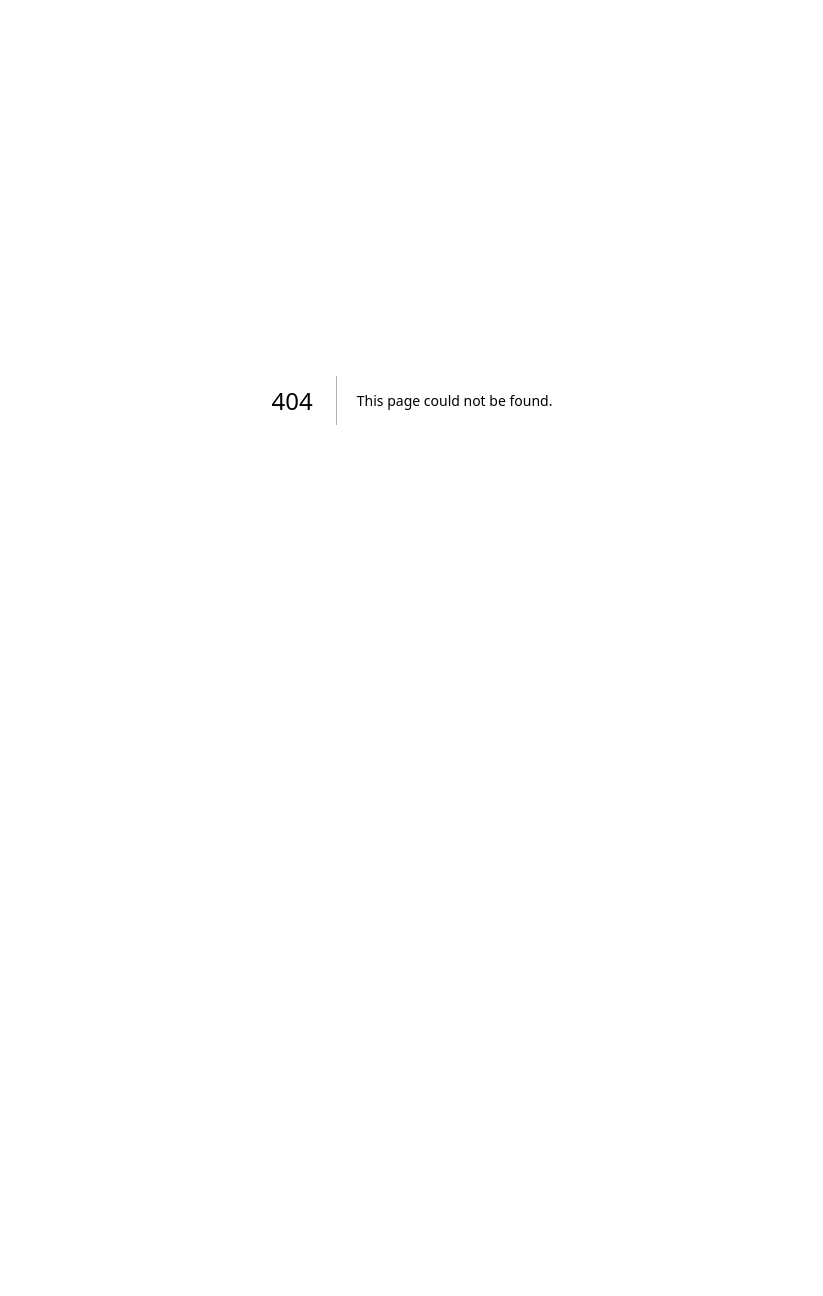
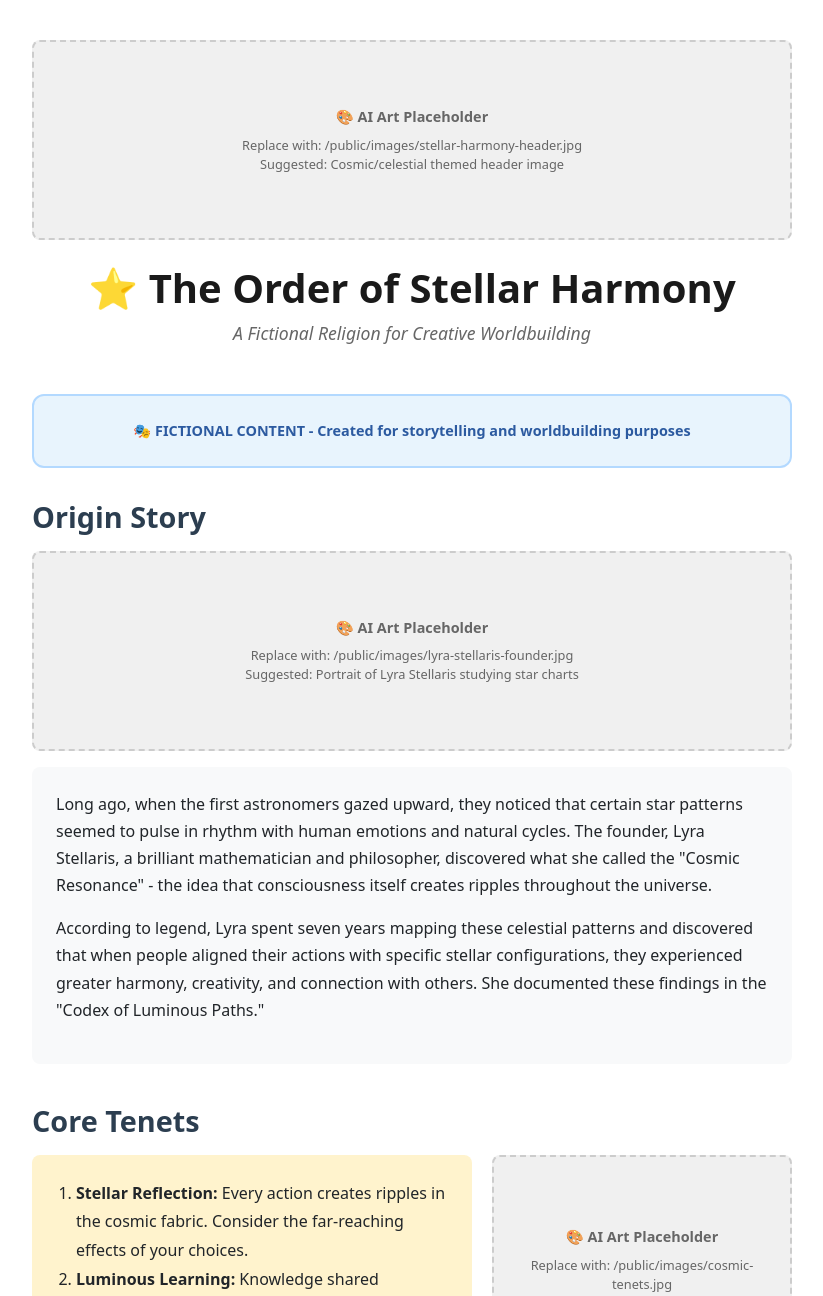
Before and after one commit to IsaacRay/ray-hefner, a Next.js app: page /religion in a window 1280 px wide. Before the commit this address had no page. Shown: the top 1296 px of the page, without its empty margins (228-1051 px from the left). Before the commit the page ends 800 px from the top, so only its background shows below. Built offline with nearby package versions, Linux system fonts and the light colour scheme.

Commit message:
experiment

```diff
--- /dev/null
+++ b/src/app/religion/page.js
@@ -0,0 +1,183 @@
+"use client";
+import Link from 'next/link';
+
+export default function ReligionPage() {
+  const containerStyle = {
+    maxWidth: '800px',
+    margin: '0 auto',
+    padding: '40px 20px',
+    fontFamily: 'system-ui, -apple-system, sans-serif'
+  };
+
+  const imagePlaceholder = {
+    width: '100%',
+    minHeight: '200px',
+    backgroundColor: '#f0f0f0',
+    border: '2px dashed #ccc',
+    borderRadius: '8px',
+    display: 'flex',
+    alignItems: 'center',
+    justifyContent: 'center',
+    fontSize: '0.9rem',
+    color: '#666',
+    textAlign: 'center',
+    padding: '20px',
+    marginBottom: '16px'
+  };
+
+  return (
+    <div style={containerStyle}>
+      <header style={{ textAlign: 'center', marginBottom: '48px' }}>
+        {/* Header Image Placeholder */}
+        <div style={imagePlaceholder}>
+          <div>
+            <p style={{ margin: '0 0 8px 0', fontWeight: 'bold' }}>🎨 AI Art Placeholder</p>
+            <p style={{ margin: 0, fontSize: '0.8rem' }}>
+              Replace with: /public/images/stellar-harmony-header.jpg<br/>
+              Suggested: Cosmic/celestial themed header image
+            </p>
+          </div>
+        </div>
+
+        <h1 style={{ fontSize: '2.5rem', fontWeight: '700', color: '#1a1a1a', marginTop: '24px' }}>
+          ⭐ The Order of Stellar Harmony
+        </h1>
+        <p style={{ fontSize: '1.1rem', color: '#666', fontStyle: 'italic' }}>
+          A Fictional Religion for Creative Worldbuilding
+        </p>
+      </header>
+
+      <div style={{
+        backgroundColor: '#e8f4fd',
+        padding: '24px',
+        borderRadius: '12px',
+        marginBottom: '32px',
+        border: '2px solid #b3d9ff'
+      }}>
+        <p style={{ fontSize: '0.9rem', color: '#2c5aa0', margin: 0, textAlign: 'center', fontWeight: '600' }}>
+          🎭 FICTIONAL CONTENT - Created for storytelling and worldbuilding purposes
+        </p>
+      </div>
+
+      <section style={{ marginBottom: '40px' }}>
+        <h2 style={{ fontSize: '1.8rem', fontWeight: '600', color: '#2c3e50', marginBottom: '16px' }}>
+          Origin Story
+        </h2>
+
+        {/* Origin Story Image Placeholder */}
+        <div style={imagePlaceholder}>
+          <div>
+            <p style={{ margin: '0 0 8px 0', fontWeight: 'bold' }}>🎨 AI Art Placeholder</p>
+            <p style={{ margin: 0, fontSize: '0.8rem' }}>
+              Replace with: /public/images/lyra-stellaris-founder.jpg<br/>
+              Suggested: Portrait of Lyra Stellaris studying star charts
+            </p>
+          </div>
+        </div>
+
+        <div style={{ backgroundColor: '#f8f9fa', padding: '24px', borderRadius: '8px', lineHeight: '1.7' }}>
+          <p>Long ago, when the first astronomers gazed upward, they noticed that certain star patterns seemed to pulse in rhythm with human emotions and natural cycles. The founder, Lyra Stellaris, a brilliant mathematician and philosopher, discovered what she called the "Cosmic Resonance" - the idea that consciousness itself creates ripples throughout the universe.</p>
+
+          <p>According to legend, Lyra spent seven years mapping these celestial patterns and discovered that when people aligned their actions with specific stellar configurations, they experienced greater harmony, creativity, and connection with others. She documented these findings in the "Codex of Luminous Paths."</p>
+        </div>
+      </section>
+
+      <section style={{ marginBottom: '40px' }}>
+        <h2 style={{ fontSize: '1.8rem', fontWeight: '600', color: '#2c3e50', marginBottom: '16px' }}>
+          Core Tenets
+        </h2>
+
+        <div style={{ display: 'grid', gridTemplateColumns: '1fr 300px', gap: '20px', alignItems: 'start' }}>
+          <div style={{ backgroundColor: '#fff3cd', padding: '24px', borderRadius: '8px' }}>
+            <ol style={{ lineHeight: '1.8', paddingLeft: '20px' }}>
+              <li><strong>Stellar Reflection:</strong> Every action creates ripples in the cosmic fabric. Consider the far-reaching effects of your choices.</li>
+              <li><strong>Luminous Learning:</strong> Knowledge shared multiplies like starlight - the more you teach, the brighter the universe becomes.</li>
+              <li><strong>Orbital Balance:</strong> Just as planets maintain stable orbits, seek equilibrium between work, rest, relationships, and solitude.</li>
+              <li><strong>Constellation Community:</strong> Individual stars shine brighter when part of a constellation. Support others while maintaining your unique light.</li>
+              <li><strong>Cosmic Curiosity:</strong> Wonder and questioning are sacred. The universe rewards those who seek to understand its mysteries.</li>
+            </ol>
+          </div>
+
+          {/* Side Image Placeholder */}
+          <div style={{...imagePlaceholder, minHeight: '250px'}}>
+            <div>
+              <p style={{ margin: '0 0 8px 0', fontWeight: 'bold' }}>🎨 AI Art Placeholder</p>
+              <p style={{ margin: 0, fontSize: '0.8rem' }}>
+                Replace with: /public/images/cosmic-tenets.jpg<br/>
+                Suggested: Abstract cosmic imagery representing the five tenets
+              </p>
+            </div>
+          </div>
+        </div>
+      </section>
+
+      <section style={{ marginBottom: '40px' }}>
+        <h2 style={{ fontSize: '1.8rem', fontWeight: '600', color: '#2c3e50', marginBottom: '16px' }}>
+          Sacred Symbol
+        </h2>
+
+        {/* Sacred Symbol Image Placeholder */}
+        <div style={{...imagePlaceholder, maxWidth: '400px', margin: '0 auto 24px auto'}}>
+          <div>
+            <p style={{ margin: '0 0 8px 0', fontWeight: 'bold' }}>🎨 AI Art Placeholder</p>
+            <p style={{ margin: 0, fontSize: '0.8rem' }}>
+              Replace with: /public/images/sacred-symbol.jpg<br/>
+              Suggested: Artistic rendering of three interconnected stars
+            </p>
+          </div>
+        </div>
+
+        <div style={{ textAlign: 'center', padding: '32px', backgroundColor: '#f0f0f0', borderRadius: '8px' }}>
+          <div style={{ fontSize: '4rem', marginBottom: '16px' }}>⭐🌟✨</div>
+          <p style={{ fontSize: '1rem', color: '#666', fontStyle: 'italic' }}>
+            Three stars representing Past Wisdom, Present Action, and Future Harmony
+          </p>
+        </div>
+      </section>
+
+      <section style={{ marginBottom: '40px' }}>
+        <h2 style={{ fontSize: '1.8rem', fontWeight: '600', color: '#2c3e50', marginBottom: '16px' }}>
+          Practices & Rituals
+        </h2>
+
+        {/* Practices Image Placeholder */}
+        <div style={imagePlaceholder}>
+          <div>
+            <p style={{ margin: '0 0 8px 0', fontWeight: 'bold' }}>🎨 AI Art Placeholder</p>
+            <p style={{ margin: 0, fontSize: '0.8rem' }}>
+              Replace with: /public/images/stellar-practices.jpg<br/>
+              Suggested: People in meditation under starry sky
+            </p>
+          </div>
+        </div>
+
+        <div style={{ backgroundColor: '#e8f5e8', padding: '24px', borderRadius: '8px' }}>
+          <ul style={{ lineHeight: '1.8', paddingLeft: '20px' }}>
+            <li><strong>Dawn Contemplation:</strong> Spend 10 minutes each morning considering how your actions will ripple outward that day.</li>
+            <li><strong>Knowledge Gifting:</strong> Weekly practice of teaching someone something new, no matter how small.</li>
+            <li><strong>Stellar Sabbath:</strong> One day per month dedicated to rest, reflection, and stargazing (weather permitting).</li>
+            <li><strong>Harmony Circles:</strong> Monthly gatherings where practitioners share challenges and collaborate on solutions.</li>
+          </ul>
+        </div>
+      </section>
+
+      <div style={{ textAlign: 'center', marginTop: '48px', padding: '24px', backgroundColor: '#f8f9fa', borderRadius: '8px' }}>
+        <h3 style={{ color: '#2c3e50', marginBottom: '16px' }}>Ready to Add Your AI Art?</h3>
+        <p style={{ color: '#666', fontSize: '0.9rem', lineHeight: '1.6' }}>
+          Save your AI-generated images to <code>/public/images/</code> and they'll be accessible at <code>/images/filename.jpg</code><br/>
+          Then replace the placeholder divs with: <code>&lt;img src="/images/filename.jpg" alt="description" /&gt;</code>
+        </p>
+      </div>
+
+      <Link href="/home" style={{
+        display: 'inline-block',
+        marginTop: '20px',
+        color: '#007bff',
+        textDecoration: 'none',
+        fontSize: '1rem'
+      }}>
+        ← Back to Home
+      </Link>
+    </div>
+  );
+}
```
